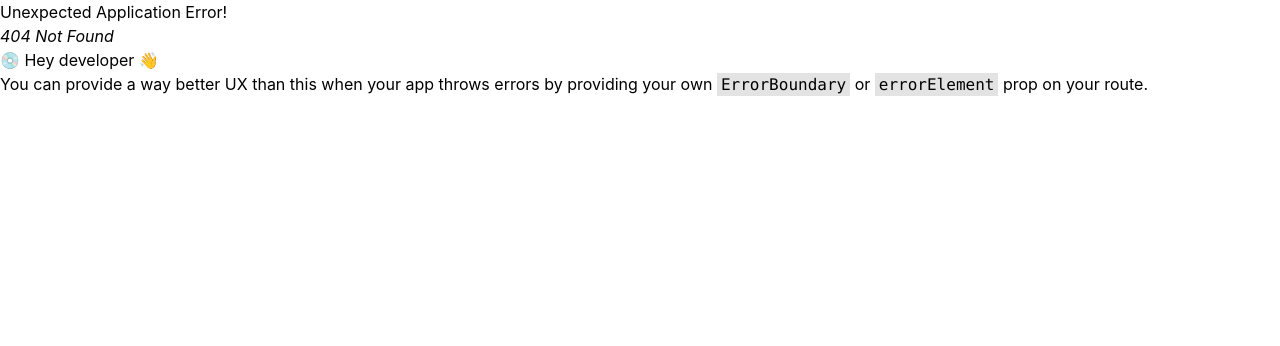
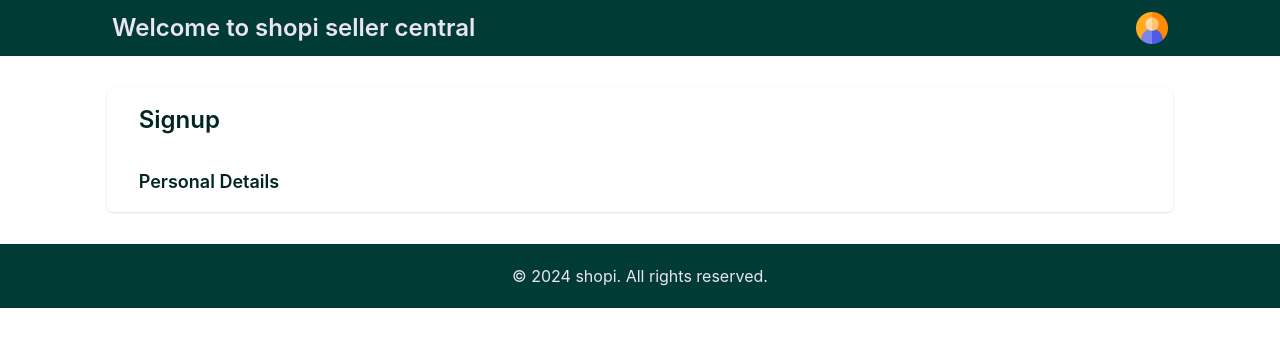
Before and after one commit to laxmankrishnamurti/E-Commerce-Site, a React (Vite) app in the folder seller/: page /signup in a window 1280 px wide. Before the commit this address had no page. Shown: the top 346 px of the page. Built offline with nearby package versions, Linux system fonts and the light colour scheme.

Commit message:
Working on signup page for seller or admin

```diff
--- a/seller/src/components/createProduct/CreateProduct.tsx
+++ b/seller/src/components/createProduct/CreateProduct.tsx
@@ -3,9 +3,7 @@ import CreateHeader from "./createHeader/CreateHeader";
 function CreateProduct() {
   return (
     <div>
-      <div>
         <CreateHeader/>
-      </div>
     </div>
   )
 }
--- a/seller/src/components/index.components.ts
+++ b/seller/src/components/index.components.ts
@@ -3,9 +3,12 @@ import Footer from "./footer/Footer";
 import Admin from "./admin/Admin";
 import CreateProduct from "./createProduct/CreateProduct";
 
+import Signup from "./signup/Signup";
+
 export {
     Header,
     Footer,
     Admin,
-    CreateProduct
+    CreateProduct,
+    Signup
 }
--- /dev/null
+++ b/seller/src/components/signup/Signup.tsx
@@ -0,0 +1,21 @@
+
+function Signup() {
+  return (
+    <div className='mx-auto my-8 px-8 py-4 w-10/12 h-fit shadow rounded-md'>
+        <div className='mb-8'>
+            <h1 className='text-2xl text-text font-semibold'>Signup</h1>
+        </div>
+        <div>
+            <form>
+                <div>
+                    <div>
+                        <h1 className='text-lg font-semibold text-text'>Personal Details</h1>
+                    </div>
+                </div>
+            </form>
+        </div>
+    </div>
+  )
+}
+
+export default Signup
--- a/seller/src/main.tsx
+++ b/seller/src/main.tsx
@@ -3,7 +3,7 @@ import { createRoot } from "react-dom/client";
 import "./index.css";
 
 import Root from "./router/Root.tsx";
-import { Admin } from "./components/index.components.ts";
+import { Admin, Signup } from "./components/index.components.ts";
 
 import {
   createBrowserRouter,
@@ -16,7 +16,8 @@ const router = createBrowserRouter(
   createRoutesFromElements(
     <>
       <Route path="/" element={<Root />}>
-        <Route path="/admin" element={<Admin />} />
+        <Route path="/" element={<Admin />} />
+        <Route path="/signup" element={<Signup />} />
       </Route>
     </>
   )
```
